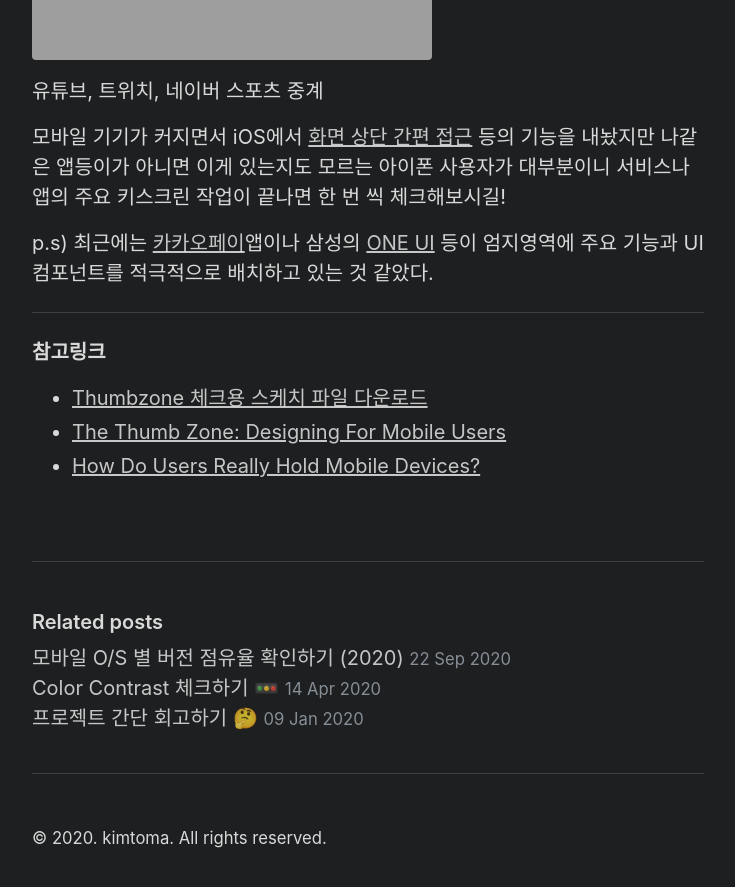
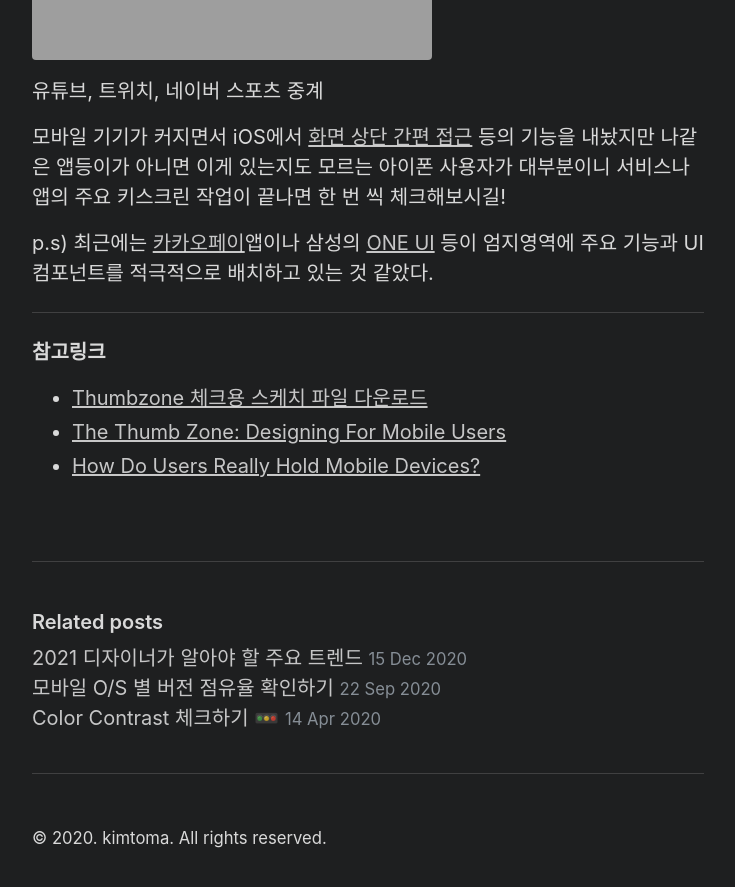
Before and after one commit to kimtoma/kimtoma.github.io, a Jekyll site: the page built from _posts/2020-05-04-ui-thumbzone-check.md, in a window 1280 px wide and 900 px high, scrolled down 2305 px. Shown: the top 887 px of the window, without its empty margins (272-1007 px from the left). Built offline with Jekyll 4.4.1, drawn with Linux system fonts in a browser that asks for light colours; some of the changed lines change nothing that is shown.

Commit message:
post update

```diff
--- a/_posts/2020-09-22-mobile-os-usage.md
+++ b/_posts/2020-09-22-mobile-os-usage.md
@@ -1,6 +1,6 @@
 ---
 layout: post
-title: 모바일 O/S 별 버전 점유율 확인하기 (2020)
+title: 모바일 O/S 별 버전 점유율 확인하기
 ---
 
 ### 모바일 O/S 별 버전 점유율 확인해보자.
--- /dev/null
+++ b/_posts/2020-12-15-2021-trends-designers-should-know.md
@@ -0,0 +1,49 @@
+---
+layout: post
+title: 2021 디자이너가 알아야 할 주요 트렌드
+
+---
+
+### 팬톤, 가트너, 트렌드코리아가 발표한 2021 트렌드 키워드
+
+##
+
+## **[팬톤 올해의 컬러](http://www.pantone.kr/ColoroftheYear2021.html)**
+
+![img](https://kimtoma.github.io/media/2020/12/pantone-color-of-the-year-2021.png)
+
+- PANTONE 17-5104 Ultimate Gray
+- PANTONE 13-0647 Illuminating
+
+
+
+## **[가트너 2021 전략기술](https://www.gartner.com/smarterwithgartner/gartner-top-strategic-technology-trends-for-2021/)**
+
+![img](https://kimtoma.github.io/media/2020/12/gartner-top-strategic-technology-trends-2021.png)
+
+- 행동 인터넷(Internet of Behaviors)
+- 전체 경험(Total experience)
+- 개인정보보호 강화 컴퓨팅(Privacy-enhancing computation)
+- 분산 클라우드(Distributed cloud)
+- 어디서나 운영(Anywhere operations)
+- 사이버 보안 메시( Cybersecurity mesh)
+- 지능형 구성 가능한 비즈니스(Intelligent composable business)
+- AI 엔지니어링 (AI engineering)
+- 초 자동화(Hyperautomation)
+
+
+
+## **[트렌드코리아 2021 트렌드](http://www.kyobobook.co.kr/product/detailViewKor.laf?ejkGb=KOR&mallGb=KOR&barcode=9788959896837&orderClick=LEa&Kc=)**
+
+![img](https://kimtoma.github.io/media/2020/12/trend-korea-cowboyhero-2021.png)
+
+- Comig of 'V-nomics' (브이노믹스)
+- Omni-layered Homes (레이어드 홈)
+- We are the Money-friendly generation (자본주의 키즈)
+- Best we pivot (거침없이 피봇)
+- On this rollercoaster life (롤코라이프)
+- Your daily sporty life (#오하운, 오늘하루운동)
+- Heading to the resell market (N차 신상)
+- Everyone matters in the 'CX universe' (CX 유니버스)
+- 'Real Me': Searching for my own label (레이블링 게임)
+- 'Ontact', 'Untact', with a human touch (휴먼터치)
```
Also changed, not shown: media/2020/12/gartner-top-strategic-technology-trends-2021.png (added), media/2020/12/pantone-color-of-the-year-2021.png (added), media/2020/12/trend-korea-cowboyhero-2021.png (added), 3 other files.
